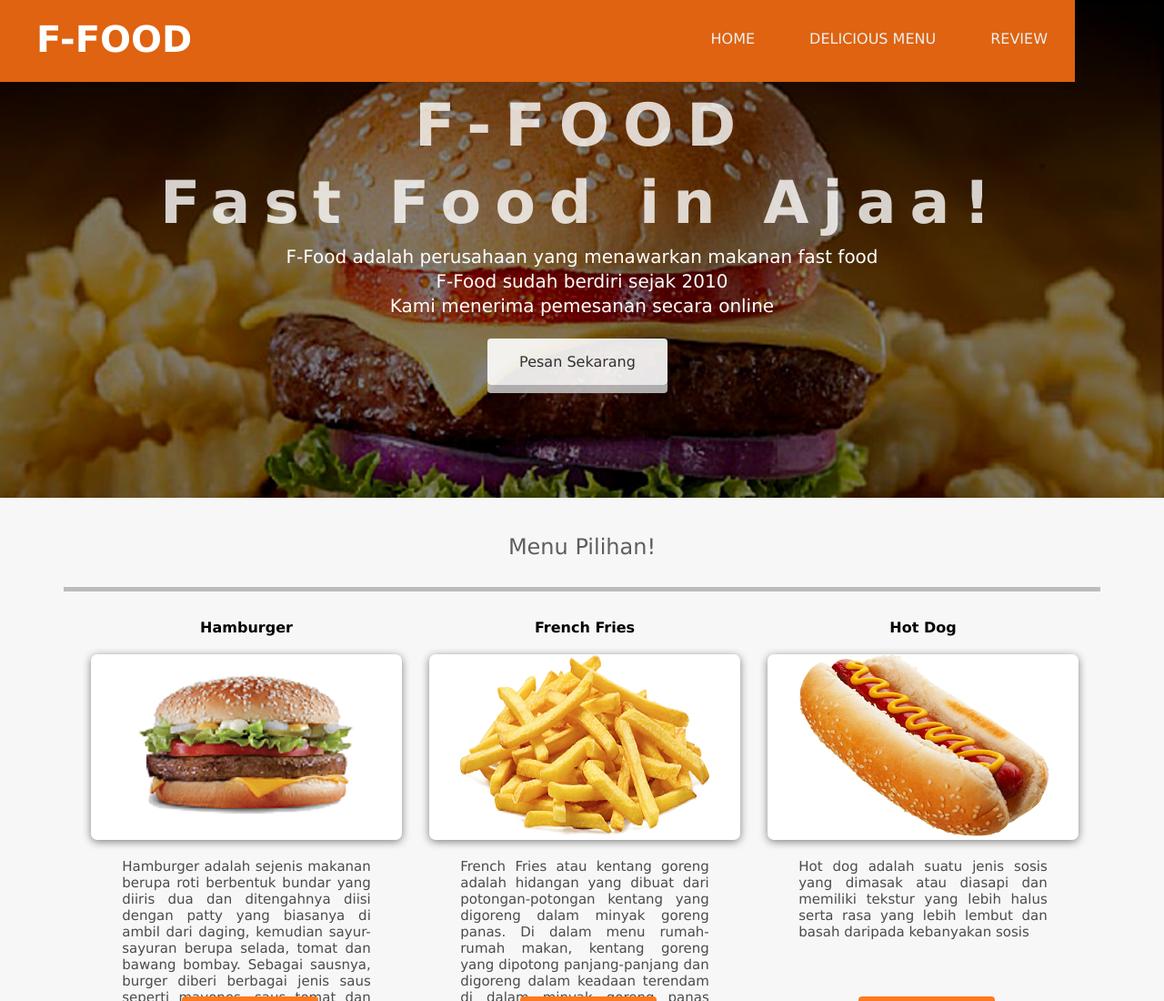
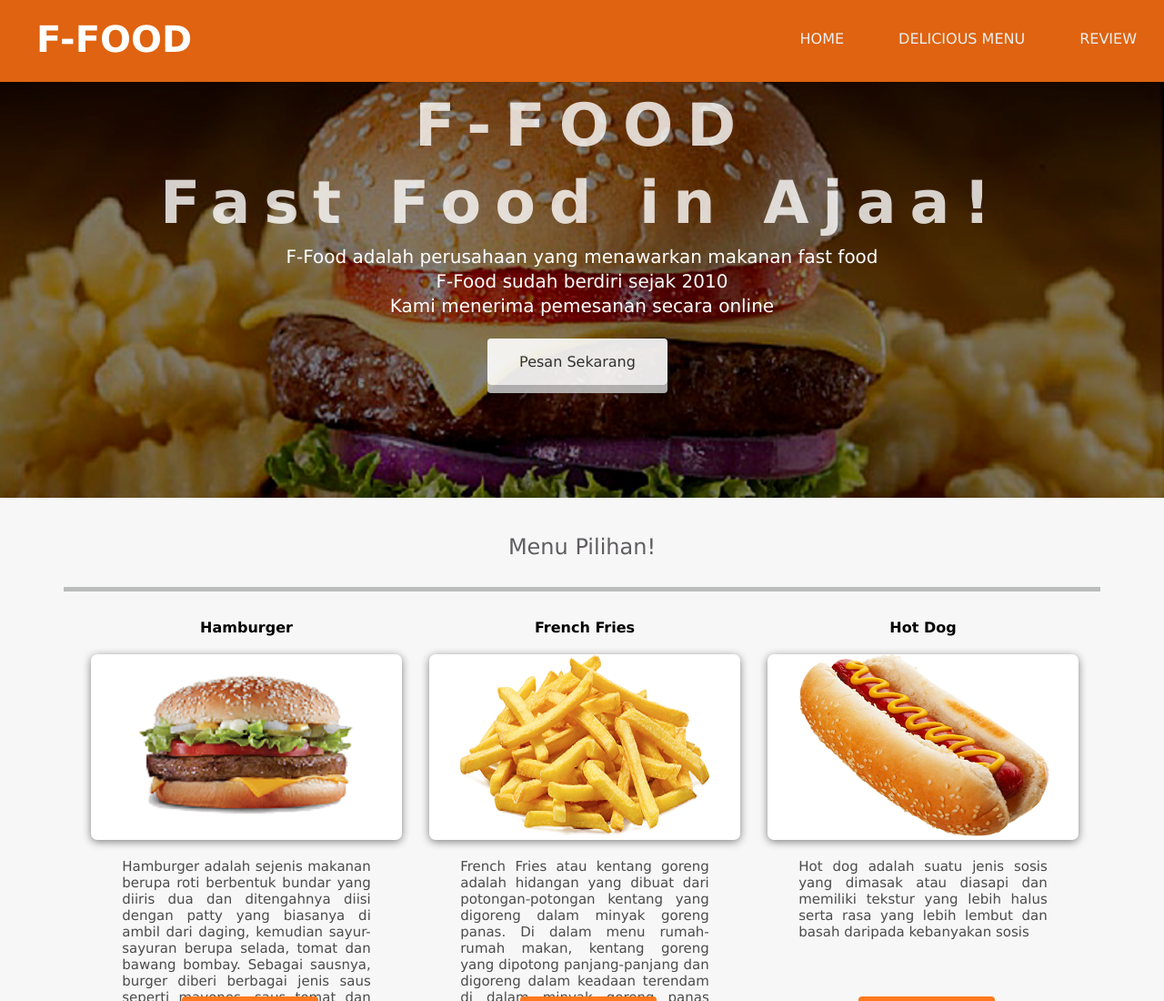
Before and after one commit to faizal-hd/ProjectTeamF07, a plain HTML site: page index.html in a window 1280 px wide. Shown: the top 1100 px of the page at 91% size. Drawn offline with Linux system fonts and the light colour scheme.

Commit message:
Update stylesheet.css

```diff
--- a/stylesheet.css
+++ b/stylesheet.css
@@ -29,7 +29,7 @@ li {
   color: #333333;
   height: 90px;
   position:fixed;
-  width:1182px;
+  width:100%;
   z-index:10;
 }
 
```
